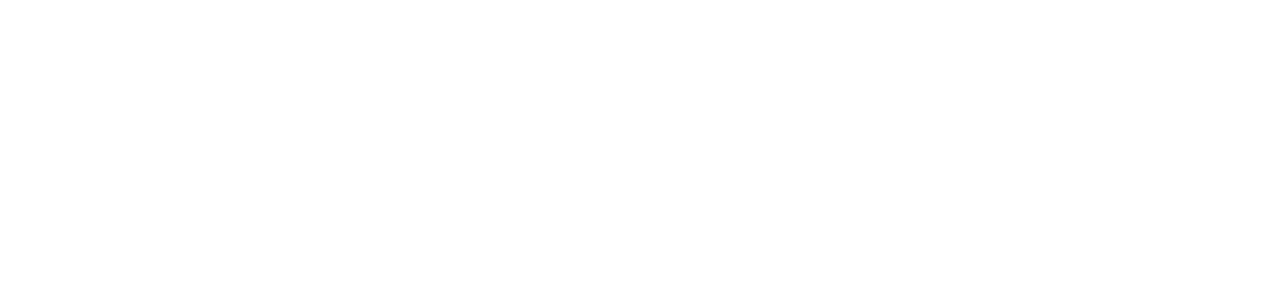
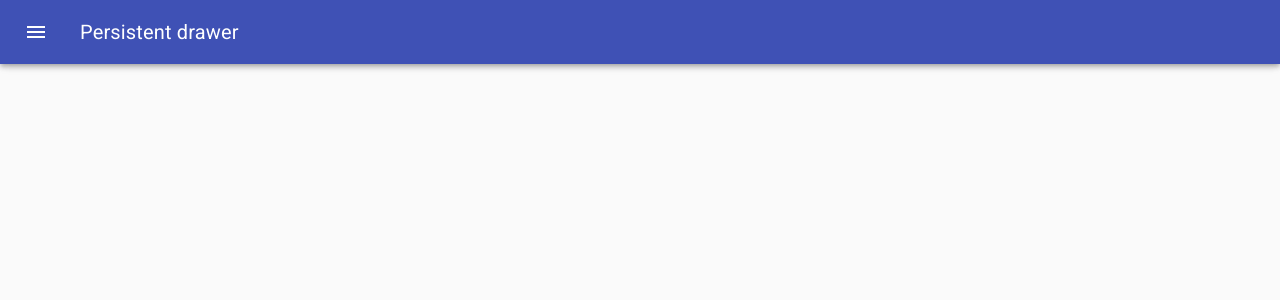
Before and after one commit to dorabelme/Color-Pickr, a React (Create React App) app in the folder color_pickr/: page /palette/new in a window 1280 px wide. Shown: the top 300 px of the page. Built offline with nearby package versions, Linux system fonts and the light colour scheme.

Commit message:
add Drawer to NewPaletteForm

```diff
--- a/color_pickr/src/NewPaletteForm.js
+++ b/color_pickr/src/NewPaletteForm.js
@@ -1,14 +1,140 @@
-import React, { Component } from 'react'
+import React, { Component } from "react";
+import classNames from "classnames";
+import { withStyles } from "@material-ui/core/styles";
+import Drawer from "@material-ui/core/Drawer";
+import CssBaseline from "@material-ui/core/CssBaseline";
+import AppBar from "@material-ui/core/AppBar";
+import Toolbar from "@material-ui/core/Toolbar";
+import Typography from "@material-ui/core/Typography";
+import Divider from "@material-ui/core/Divider";
+import IconButton from "@material-ui/core/IconButton";
+import MenuIcon from "@material-ui/icons/Menu";
+import ChevronLeftIcon from "@material-ui/icons/ChevronLeft";
+
+const drawerWidth = 240;
+
+const styles = theme => ({
+    root: {
+        display: "flex"
+    },
+    appBar: {
+        transition: theme.transitions.create(["margin", "width"], {
+            easing: theme.transitions.easing.sharp,
+            duration: theme.transitions.duration.leavingScreen
+        })
+    },
+    appBarShift: {
+        width: `calc(100% - ${drawerWidth}px)`,
+        marginLeft: drawerWidth,
+        transition: theme.transitions.create(["margin", "width"], {
+            easing: theme.transitions.easing.easeOut,
+            duration: theme.transitions.duration.enteringScreen
+        })
+    },
+    menuButton: {
+        marginLeft: 12,
+        marginRight: 20
+    },
+    hide: {
+        display: "none"
+    },
+    drawer: {
+        width: drawerWidth,
+        flexShrink: 0
+    },
+    drawerPaper: {
+        width: drawerWidth
+    },
+    drawerHeader: {
+        display: "flex",
+        alignItems: "center",
+        padding: "0 8px",
+        ...theme.mixins.toolbar,
+        justifyContent: "flex-end"
+    },
+    content: {
+        flexGrow: 1,
+        padding: theme.spacing.unit * 3,
+        transition: theme.transitions.create("margin", {
+            easing: theme.transitions.easing.sharp,
+            duration: theme.transitions.duration.leavingScreen
+        }),
+        marginLeft: -drawerWidth
+    },
+    contentShift: {
+        transition: theme.transitions.create("margin", {
+            easing: theme.transitions.easing.easeOut,
+            duration: theme.transitions.duration.enteringScreen
+        }),
+        marginLeft: 0
+    }
+});
 
 class NewPaletteForm extends Component {
+    state = {
+        open: false
+    };
+
+    handleDrawerOpen = () => {
+        this.setState({ open: true });
+    };
+
+    handleDrawerClose = () => {
+        this.setState({ open: false });
+    };
+
     render() {
+        const { classes } = this.props;
+        const { open } = this.state;
+
         return (
-            <div>
-
+            <div className={classes.root}>
+                <CssBaseline />
+                <AppBar
+                    position='fixed'
+                    className={classNames(classes.appBar, {
+                        [classes.appBarShift]: open
+                    })}
+                >
+                    <Toolbar disableGutters={!open}>
+                        <IconButton
+                            color='inherit'
+                            aria-label='Open drawer'
+                            onClick={this.handleDrawerOpen}
+                            className={classNames(classes.menuButton, open && classes.hide)}
+                        >
+                            <MenuIcon />
+                        </IconButton>
+                        <Typography variant='h6' color='inherit' noWrap>
+                            Persistent drawer
+            </Typography>
+                    </Toolbar>
+                </AppBar>
+                <Drawer
+                    className={classes.drawer}
+                    variant='persistent'
+                    anchor='left'
+                    open={open}
+                    classes={{
+                        paper: classes.drawerPaper
+                    }}
+                >
+                    <div className={classes.drawerHeader}>
+                        <IconButton onClick={this.handleDrawerClose}>
+                            <ChevronLeftIcon />
+                        </IconButton>
+                    </div>
+                    <Divider />
+                </Drawer>
+                <main
+                    className={classNames(classes.content, {
+                        [classes.contentShift]: open
+                    })}
+                >
+                    <div className={classes.drawerHeader} />
+                </main>
             </div>
-        )
+        );
     }
 }
-
-
-export default NewPaletteForm;
+export default withStyles(styles, { withTheme: true })(NewPaletteForm);
```
